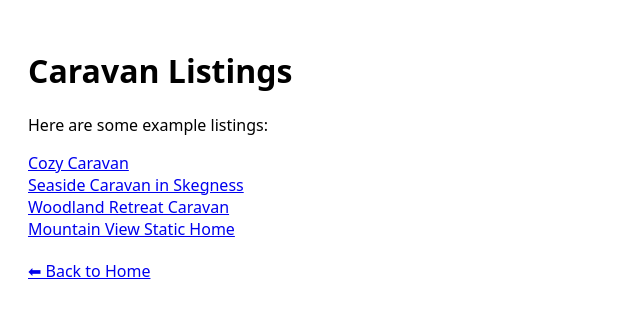
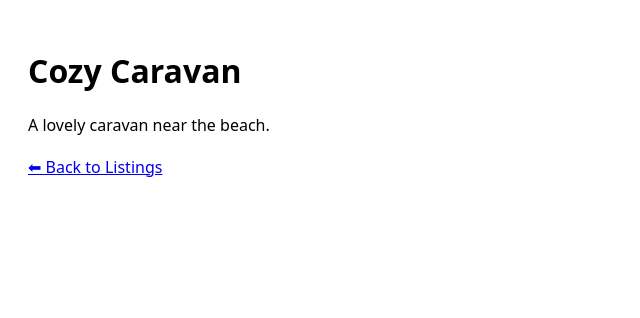
Before and after one commit to jedster64/triptock, a Next.js app: page /listings/101 in a window 1280 px wide. Shown: the top 318 px of the page, without its empty margins (0-640 px from the left). Built offline with nearby package versions, Linux system fonts and the light colour scheme.

Commit message:
Update [id].js

```diff
--- a/pages/listings/[id].js
+++ b/pages/listings/[id].js
@@ -1,27 +1,33 @@
+import { useRouter } from "next/router";
 import Link from "next/link";
 
-export default function Listings() {
+const demo = [
+  { id: "101", title: "Cozy Caravan", description: "A lovely caravan near the beach." },
+  { id: "102", title: "Seaside Pitch", description: "Perfect spot with sea views." },
+  { id: "103", title: "Woodland Retreat Caravan", description: "A quiet escape in the woods." },
+  { id: "104", title: "Mountain View Static Home", description: "A static home with mountain views." },
+];
+
+export default function ListingDetail() {
+  const router = useRouter();
+  const { id } = router.query;
+
+  if (!router.isReady) return null;
+
+  const item = demo.find(x => String(x.id) === String(id));
+
+  if (!item) {
+    return <div style={{ padding: 20 }}><p>Listing not found.</p></div>;
+  }
+
   return (
-    <main style={{ fontFamily: "system-ui, Arial, sans-serif", padding: 20 }}>
-      <h1>Caravan Listings</h1>
-      <p>Here are some example listings:</p>
+    <div style={{ padding: 20, fontFamily: "system-ui, Arial, sans-serif" }}>
+      <h1>{item.title}</h1>
+      <p>{item.description}</p>
 
-      <ul style={{ listStyle: "none", padding: 0 }}>
-        <li>
-          <Link href="/listings/101"><a>Cozy Caravan</a></Link>
-        </li>
-        <li>
-          <Link href="/listings/102"><a>Seaside Caravan in Skegness</a></Link>
-        </li>
-        <li>
-          <Link href="/listings/103"><a>Woodland Retreat Caravan</a></Link>
-        </li>
-        <li>
-          <Link href="/listings/104"><a>Mountain View Static Home</a></Link>
-        </li>
-      </ul>
-
-      <a href="/" style={{ display: "block", marginTop: 20 }}>⬅ Back to Home</a>
-    </main>
+      <Link href="/listings">
+        <a style={{ display: "block", marginTop: 20 }}>⬅ Back to Listings</a>
+      </Link>
+    </div>
   );
 }
```
